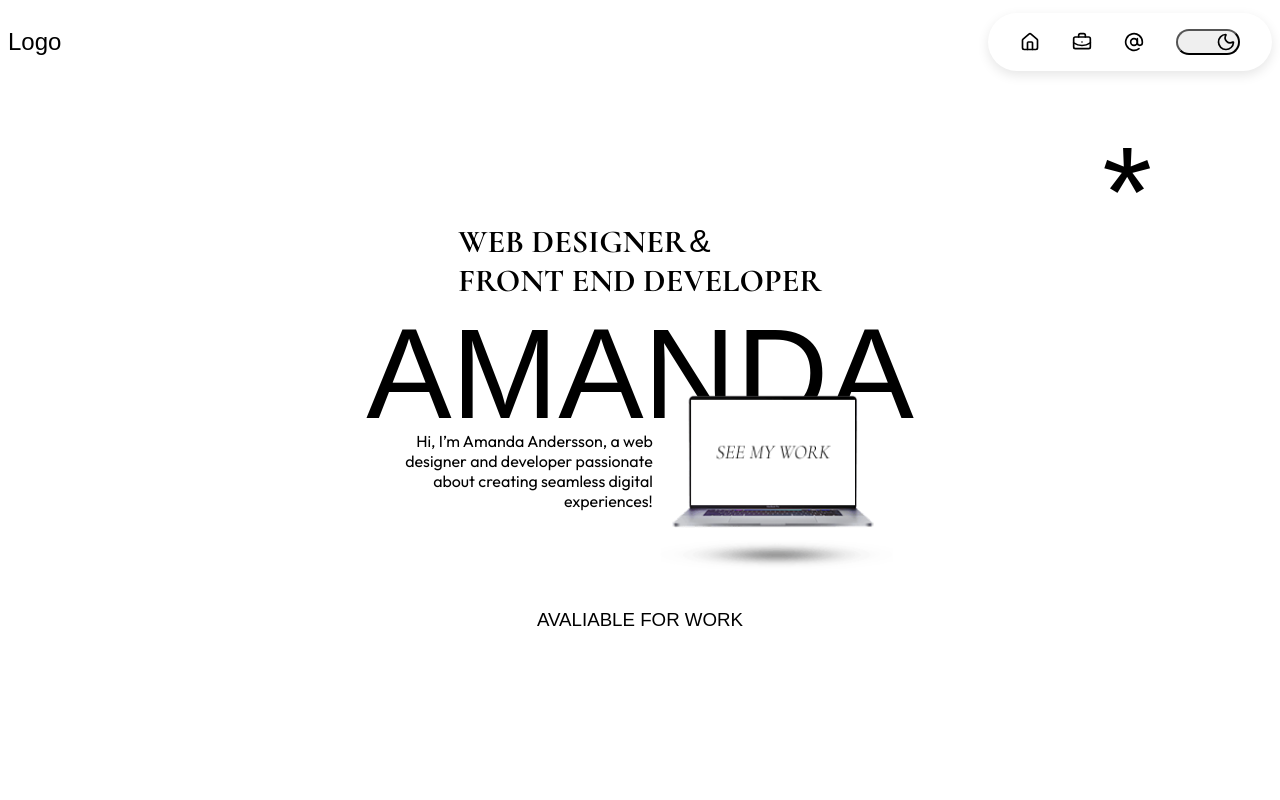
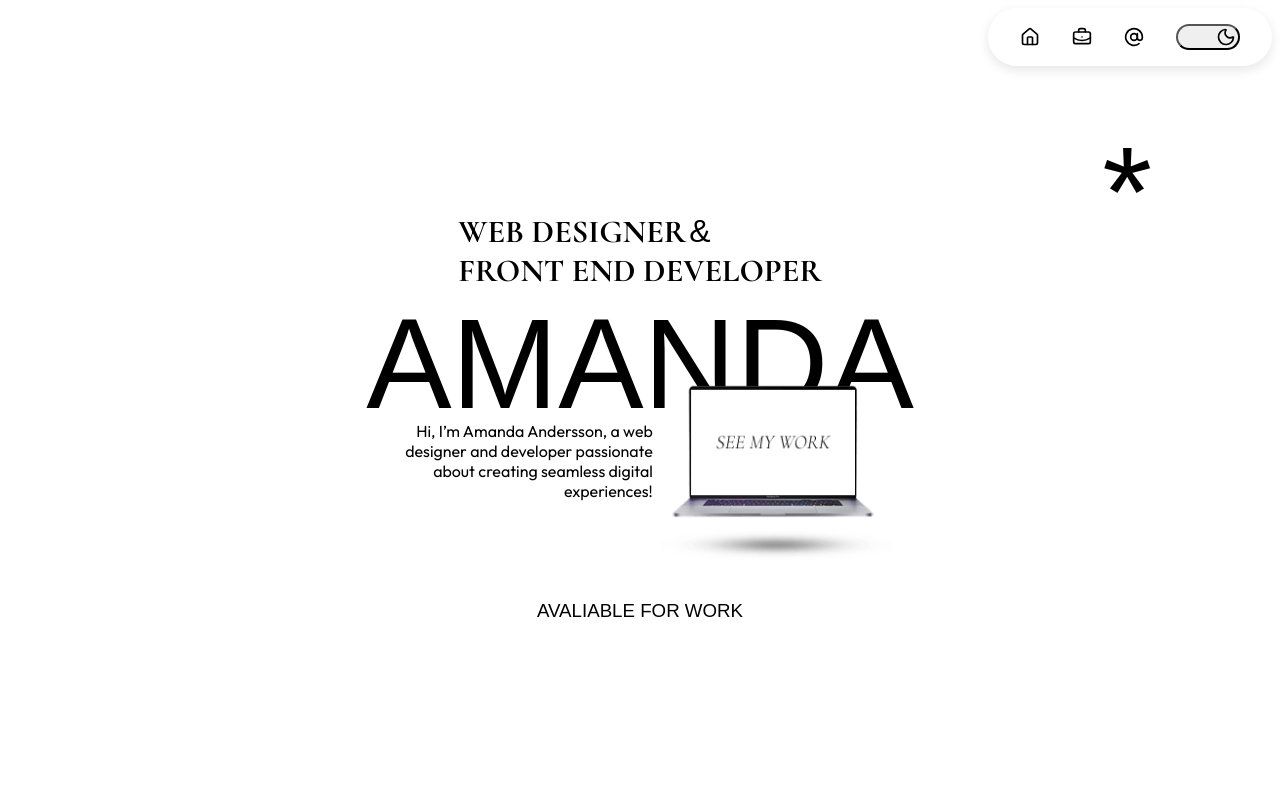
Before and after one commit to Amandaanderssn/Portfolio, a React (Vite) app: page / in a window 1280 px wide. Shown: the top 800 px of the page. Built offline with nearby package versions, Linux system fonts and the light colour scheme; a web font is replaced by a local one.

Commit message:
removed logo på navbar

```diff
--- a/src/Navbar/Navbar.css
+++ b/src/Navbar/Navbar.css
@@ -1,7 +1,7 @@
 nav {
     width: 98vw;
     display: flex;
-    justify-content: space-between;
+    justify-content: flex-end;
     align-items: center;
 
     position: sticky;
--- a/src/Navbar/Navbar.jsx
+++ b/src/Navbar/Navbar.jsx
@@ -40,7 +40,6 @@ const Navbar = ({ onNavigate }) => {
 
     return (
         <nav className={visible ? "visible" : "hidden"}>
-            <h1>Logo</h1>
             <div className="nav-links">
                 {navitems.map((item, index) => (
                     <div key={index} to={item.to} className="nav-item" onClick={() => onNavigate(item.section)}>
```
